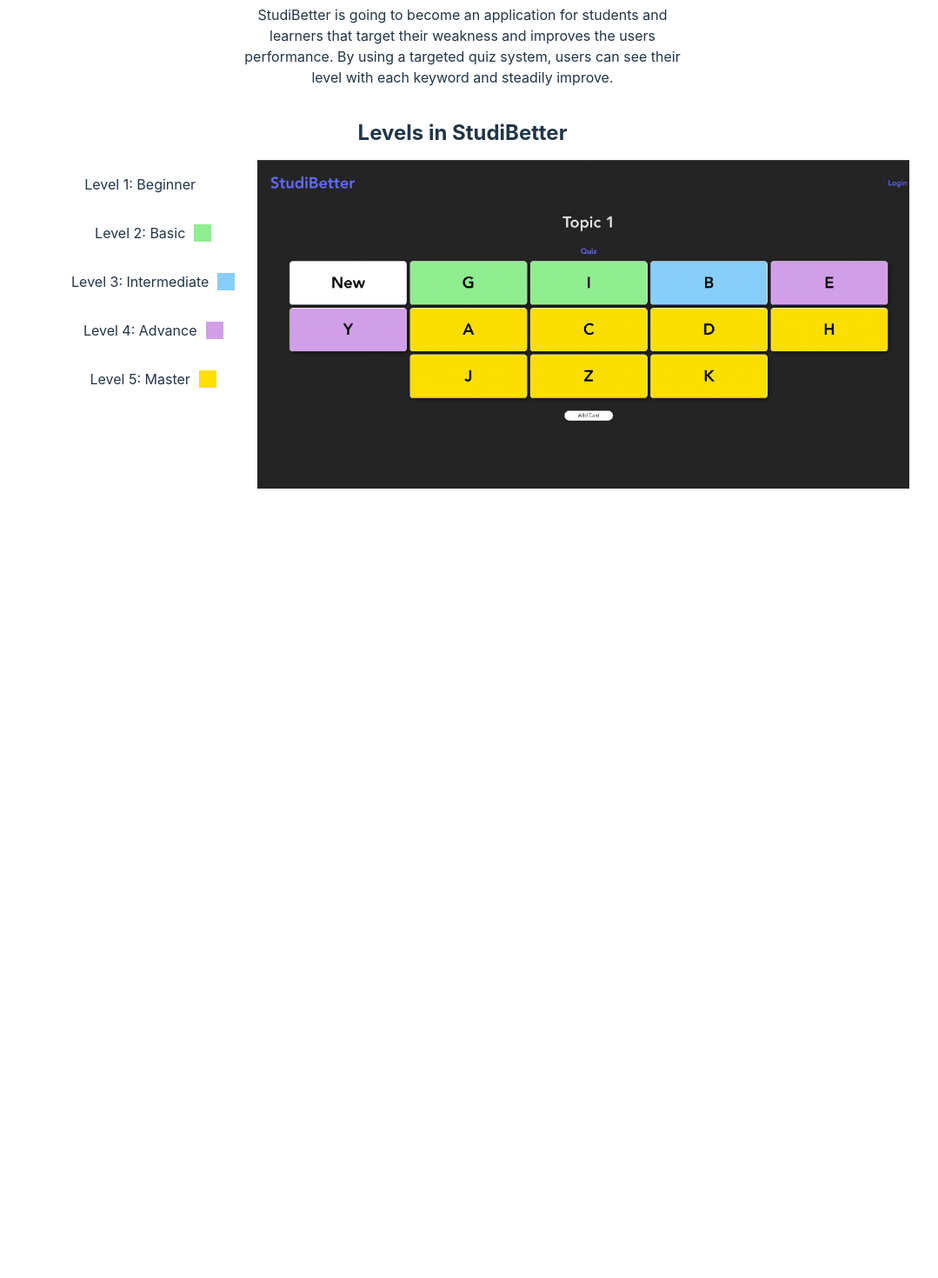
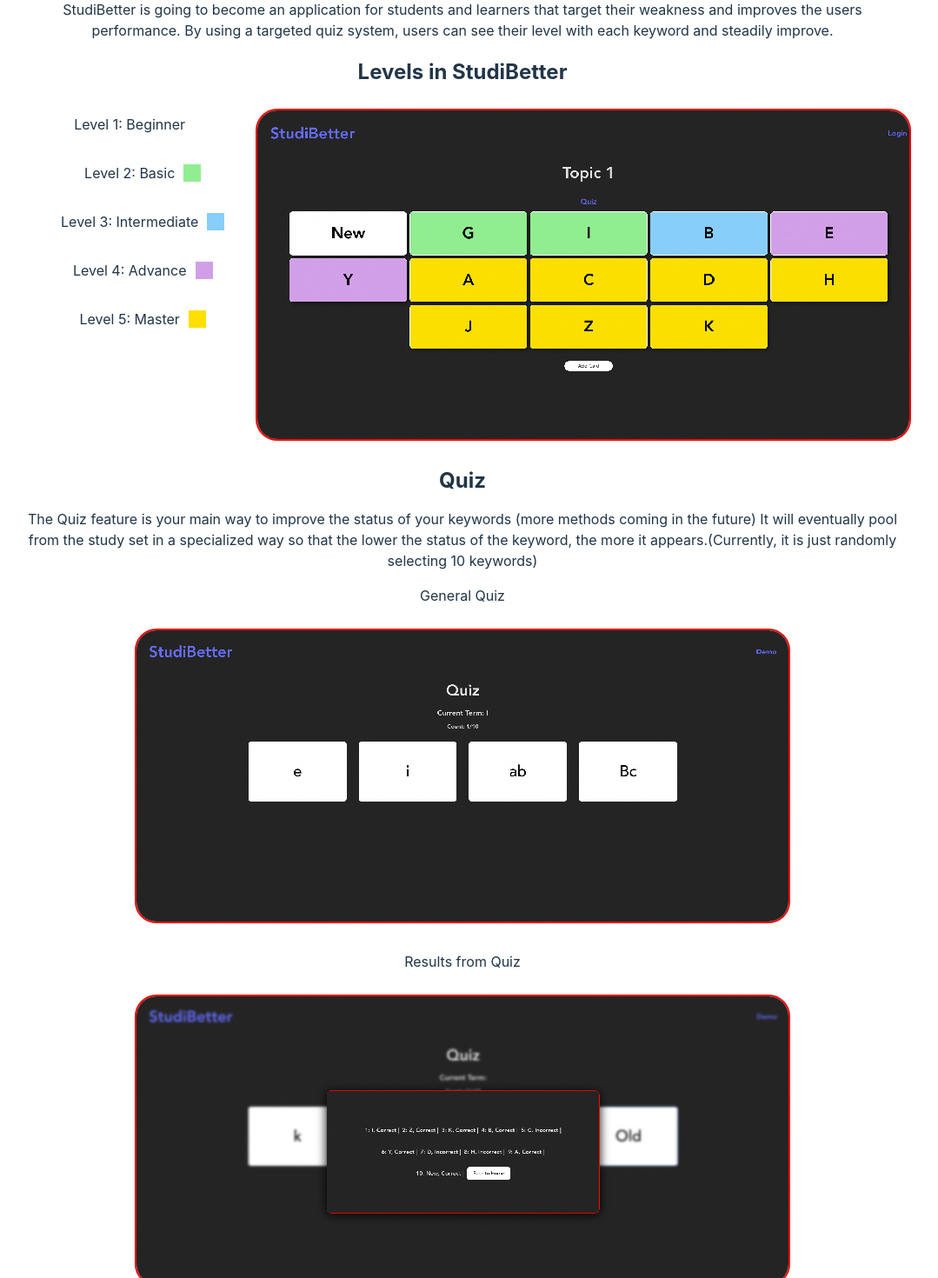
Before and after one commit to raylu15742cs/studibetter2.0, a React (Vite) app in the folder client/: page /demo in a window 1280 px wide. Shown: the part 260-1730 px from the top of the page at 87% size, without its empty margins (108-1187 px from the left). Before the commit the page ends 832 px from the top, so only its background shows below. Built offline with nearby package versions, Linux system fonts and the light colour scheme.

Commit message:
add quiz to demo

```diff
--- a/client/src/App.css
+++ b/client/src/App.css
@@ -1,6 +1,13 @@
 #root {
   margin: 10px auto;
   text-align: center;
+}
+img {
+    image-rendering: -moz-crisp-edges;
+    image-rendering: -o-crisp-edges;
+    image-rendering: -webkit-optimize-contrast;
+    image-rendering: pixelated;
+    -ms-interpolation-mode: nearest-neighbor;
 }
 
 .App {
@@ -55,6 +62,13 @@ input {
 }
 .card {
   flex-direction: column
+}
+.image {
+  max-width: 80vw;
+  width: 750px;
+  border: 2px solid red;
+  border-radius: 25px;
+  margin: 10px;
 }
 .cardform {
 	position: fixed;
@@ -139,14 +153,15 @@ input {
 .addPopup:hover{
   background-color: #E1D9D1;
 }
-.missionStatement {
-  margin: 0 30vw;
+.paragraphs {
+  margin: 0 10vw;
 }
 .levels {
-  margin-top: 5vh;
+  margin-top: 3vh;
 }
 .levelsandimage {
   display: flex;
+  flex-wrap: wrap;
   justify-content: center;
   margin-left: 5vw;
   gap: 2vw;
--- a/client/src/Demo.tsx
+++ b/client/src/Demo.tsx
@@ -1,6 +1,8 @@
 import React from 'react'
 import Header from './header'
 import studibetterimg from './assets/studibetter.png'
+import results from './assets/quizResult.png'
+import quizStart from './assets/quizStart.png'
 
 const Demo = () => {
   return (
@@ -9,7 +11,7 @@ const Demo = () => {
         <div>
             <h1>Welcome to StudiBetter</h1>
             <h2 className='levels'>Mission:</h2>
-            <p className='missionStatement'>StudiBetter is going to become an application for students and learners that target their weakness and improves the users performance. By using a targeted quiz system, users can see their level with each keyword and steadily improve.</p>
+            <p className='paragraphs'>StudiBetter is going to become an application for students and learners that target their weakness and improves the users performance. By using a targeted quiz system, users can see their level with each keyword and steadily improve.</p>
             <h2 className='levels'>Levels in StudiBetter</h2>
             <div className='levelsandimage'>
                 <div>
@@ -34,7 +36,19 @@ const Demo = () => {
                         <div className='status4 box'></div>
                     </div>
                 </div>
-                <img src={studibetterimg} style={{width: 750}}/>
+                <img  className='image' src={studibetterimg}/>
+            </div>
+            <h2 className='levels'> Quiz</h2>
+            <div>
+                <p className='paragraphs'>The Quiz feature is your main way to improve the status of your keywords (more methods coming in the future) It will eventually pool from the study set in a specialized way so that the lower the status of the keyword, the more it appears.(Currently, it is just randomly selecting 10 keywords)</p>
+                <div>
+                    <p>General Quiz</p>
+                    <img  className='image' src={quizStart}/>
+                </div>
+                <div>
+                    <p>Results from Quiz</p>
+                    <img  className='image' src={results}/>
+                </div>
 
             </div>
         </div>
```
Also changed, not shown: client/src/assets/quizResult.png (added), client/src/assets/quizStart.png (added).
